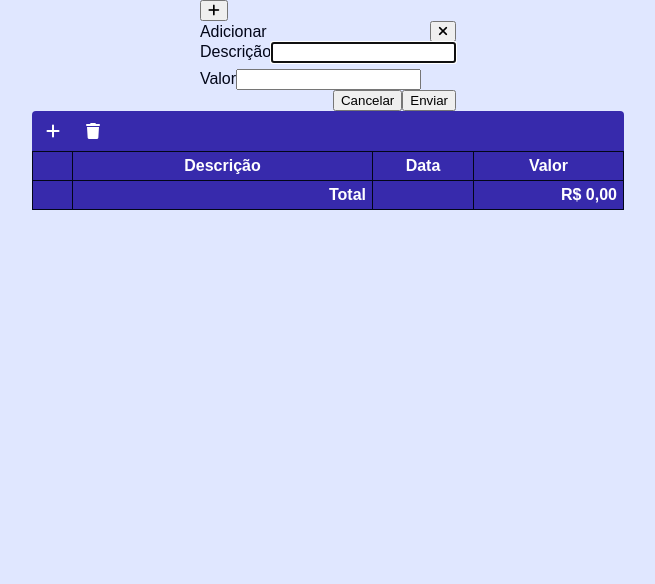
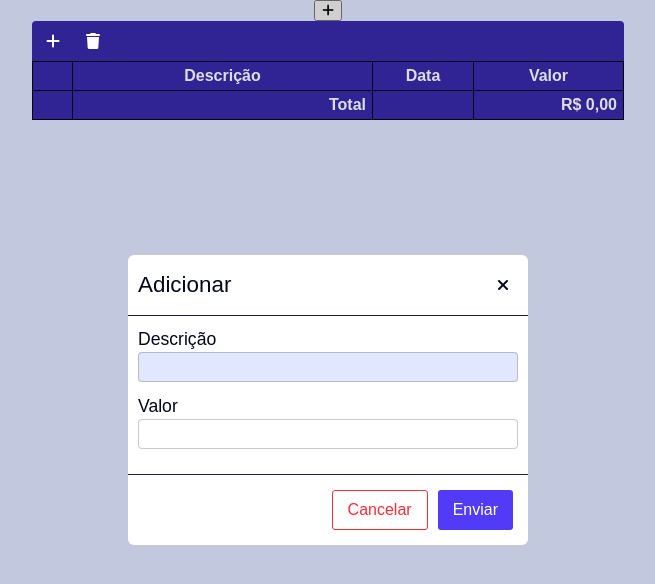
Before and after one commit to mentalitydark/expense-tracker, a React (Vite) app: page / in a window 1280 px wide. Both pictures are taken after a click on the button 639 px from the left and 10 px from the top of the page. Shown: the top 584 px of the page, without its empty margins (312-967 px from the left). Built offline with nearby package versions, Linux system fonts and the light colour scheme.

Commit message:
feat: refatora estilos e atualiza importações

```diff
--- a/src/styles/ListTransactions.css
+++ b/src/styles/ListTransactions.css
@@ -7,7 +7,7 @@
   column-gap: 10px;
 }
 
-.list-transactions .actions button {
+.list-transactions .actions > button {
   background-color: transparent;
   border: none;
   outline: none;
@@ -22,15 +22,15 @@
   transition: all 0.2s;
 }
 
-.list-transactions .actions button:hover {
+.list-transactions .actions > button:hover {
   background-color: var(--primary);
 }
 
-.list-transactions .actions button:active {
+.list-transactions .actions > button:active {
   background-color: var(--secondary);
 }
 
-.list-transactions .actions button i {
+.list-transactions .actions > button i {
   transform: translateX(1px);
 }
 
--- /dev/null
+++ b/src/styles/Modal.css
@@ -0,0 +1,76 @@
+.modal {
+  position: absolute;
+  top: 0;
+  left: 0;
+  width: 100%;
+  height: 100%;
+  background-color: #00000022;
+  display: flex;
+  justify-content: center;
+  align-items: center;
+}
+
+.modal > .dialog {
+  background-color: var(--background);
+  border-radius: 10px;
+  width: 400px;
+}
+
+.modal > .dialog > .header {
+  padding: 15px 10px;
+  border-bottom: 1px solid var(--background-dark);
+  background-color: #FFF;
+  border-radius: 6px 6px 0 0;
+}
+
+.modal > .dialog > .header .title {
+  font-size: 1.4em;
+}
+
+.modal > .dialog > .content {
+  padding: 15px 10px;
+  background-color: #FFF;
+  min-height: 100px;
+}
+
+.modal > .dialog > .footer {
+  padding: 15px 10px;
+  border-top: 1px solid var(--background-dark);
+  background-color: #FFF;
+  border-radius: 0 0 6px 6px;
+}
+
+.modal > .dialog .action {
+  margin: 0px 5px;
+  font-size: 1em;
+  background-color: var(--primary);
+  color: var(--color-light);
+  outline: none;
+  border: none;
+  padding: 10px 15px;
+  border-radius: 3px;
+}
+
+.modal > .dialog .action.danger {
+  background-color: transparent;
+  color: var(--error);
+  border: 1px solid var(--error);
+}
+
+.modal > .dialog .action:hover {
+  background-color: var(--secondary);
+}
+
+.modal > .dialog .action:active {
+  background-color: var(--tertiary);
+}
+
+.modal > .dialog .action.danger:hover {
+  background-color: transparent;
+  filter: brightness(1.2);
+}
+
+.modal > .dialog .action.danger:active {
+  background-color: transparent;
+  filter: brightness(0.7);
+}
--- a/src/styles/NewTransaction.css
+++ b/src/styles/NewTransaction.css
@@ -1,104 +1,49 @@
-#new-transaction {
+.modal .close-button {
+  background-color: transparent;
+  border: none;
+  outline: none;
+  font-size: 1em;
+  width: 30px;
+  height: 30px;
+  color: var(--color);
+  display: flex;
+  justify-content: center;
+  align-items: center;
+  border-radius: 5px;
+  transition: all 0.2s;
+}
+
+.modal .input-container {
   display: flex;
   flex-direction: column;
-  height: 108px;
-  width: 250px;
-  justify-content: center;
-  align-items: center;
-  perspective: 1000px;
-  position: relative;
-  transition: transform 0.5s;
-  transform-style: preserve-3d;
+  row-gap: 3px;
+  margin-bottom: 10px;
 }
 
-#new-transaction > .front {
-  height: 108px;
-  width: 250px;
-  position: absolute;
-  top: 20px;
-  left: 0;
-  z-index: 1;
-  backface-visibility: hidden;
+.modal .input-container label {
+  font-size: 1.1em;
+  color: var(--color);
 }
 
-#new-transaction > .front > #open-form {
-  height: 60px;
-  width: 250px;
-  background-color: var(--primary);
-  color: var(--color-light);
-  border: none;
+.modal .input-container input {
+  font-size: 1em;
   outline: none;
-  font-size: 1.5em;
-  letter-spacing: 0.2em;
-  border-radius: 5px;
+  padding: 5px 10px;
+  border: 1px solid #38383844;
+  border-radius: 4px;
+  transition: all 0.2s;
 }
 
-#new-transaction > .front > #open-form:hover {
-  background-color: var(--secondary);
+.modal .input-container input:focus {
+  background-color: var(--background);
+  outline: none;
+  border: 1px solid #38383844;
 }
 
-#new-transaction > .front > #open-form:active {
-  background-color: var(--tertiary);
+
+.modal .input-container input[type="number"]::-webkit-outer-spin-button,
+.modal .input-container input[type="number"]::-webkit-inner-spin-button {
+  -webkit-appearance: none;
+  margin: 0;
+  -moz-appearance: textfield;
 }
-
-#new-transaction > .back {
-  display: flex;
-  flex-direction: column;
-  row-gap: 4px;
-  height: 108px;
-  width: 250px;
-  position: absolute;
-  top: 0;
-  left: 0;
-  transform: rotateX(180deg);
-  backface-visibility: hidden;
-}
-
-#new-transaction > .back input {
-  outline: none;
-  border: 1px solid var(--tertiary);
-  font-size: 1.1em;
-  flex: 1;
-  padding: 5px;
-  border-radius: 2px;
-}
-
-#new-transaction > .back > #actions {
-  display: flex;
-  flex-direction: row;
-  justify-content: space-between;
-  column-gap: 5px;
-}
-
-#new-transaction > .back > #actions button {
-  outline: none;
-  border-radius: 3px;
-  font-size: 1.2em;
-  padding: 5px 0px;
-}
-
-#new-transaction > .back > #actions button:hover {
-  filter: brightness(0.8);
-}
-
-#new-transaction > .back > #actions button:active {
-  filter: brightness(0.6);
-}
-
-#new-transaction > .back > #actions > #button-submit {
-  flex: 2;
-  background-color: var(--success);
-  color: var(--color-light);
-  border: none;
-}
-
-#new-transaction > .back > #actions > #button-cancel {
-  flex: 1;
-  background-color: transparent;
-  border: 1px solid var(--error);
-  color: var(--error);
-}
-
-#new-transaction.form-opened {
-  transform: perspective(300px) rotateX(180deg);
-}
--- a/src/styles/index.css
+++ b/src/styles/index.css
@@ -1,5 +1,6 @@
 @import url("./App.css");
 @import url("./ListTransactions.css");
+@import url("./Modal.css");
 @import url("./NewTransaction.css");
 :root {
   font-family: Arial, system-ui, Avenir, Helvetica, Inter, sans-serif;
```
